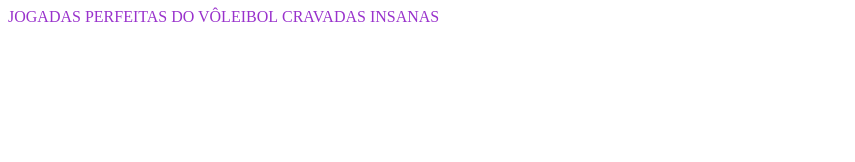
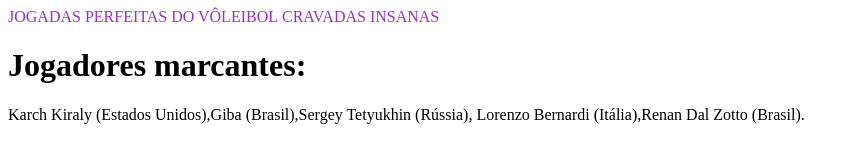
Before and after one commit to jpsilv9/Prova-do-Jo-o-Pedro-Souza-e-Silva-, a plain HTML site: page produtos.html in a window 1280 px wide. Shown: the whole page, without its empty margins (0-855 px from the left). Drawn offline with Linux system fonts and the light colour scheme.

Commit message:
Update produtos.html

```diff
--- a/produtos.html
+++ b/produtos.html
@@ -3,7 +3,7 @@
 <head>
     <meta charset="UTF-8">
     <meta name="viewport" content="width=device-width, initial-scale=1.0">
-    <title>Document</title>
+    <title>Curiosidades</title>
     <link rel="stylesheet" href="jp2.css">
 </head>
 <body>
@@ -13,6 +13,8 @@
         <a href="https://www.youtube.com/watch?v=TQbaSsgRjaE">Cravadas Insanas</a>
         </nav>
     </header>
+    <h1>Jogadores marcantes:</h1>
+    <p>Karch Kiraly (Estados Unidos),Giba (Brasil),Sergey Tetyukhin (Rússia), Lorenzo Bernardi (Itália),Renan Dal Zotto (Brasil).</p>
 
 </body>
 </html>
```
